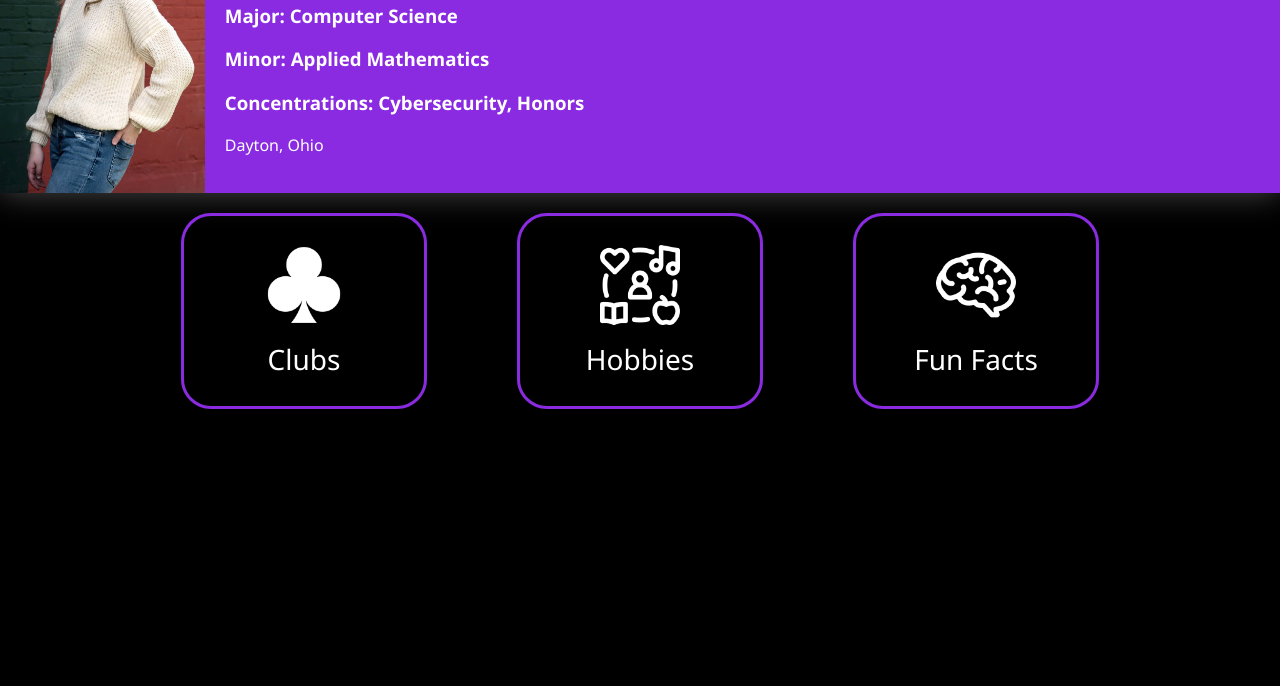
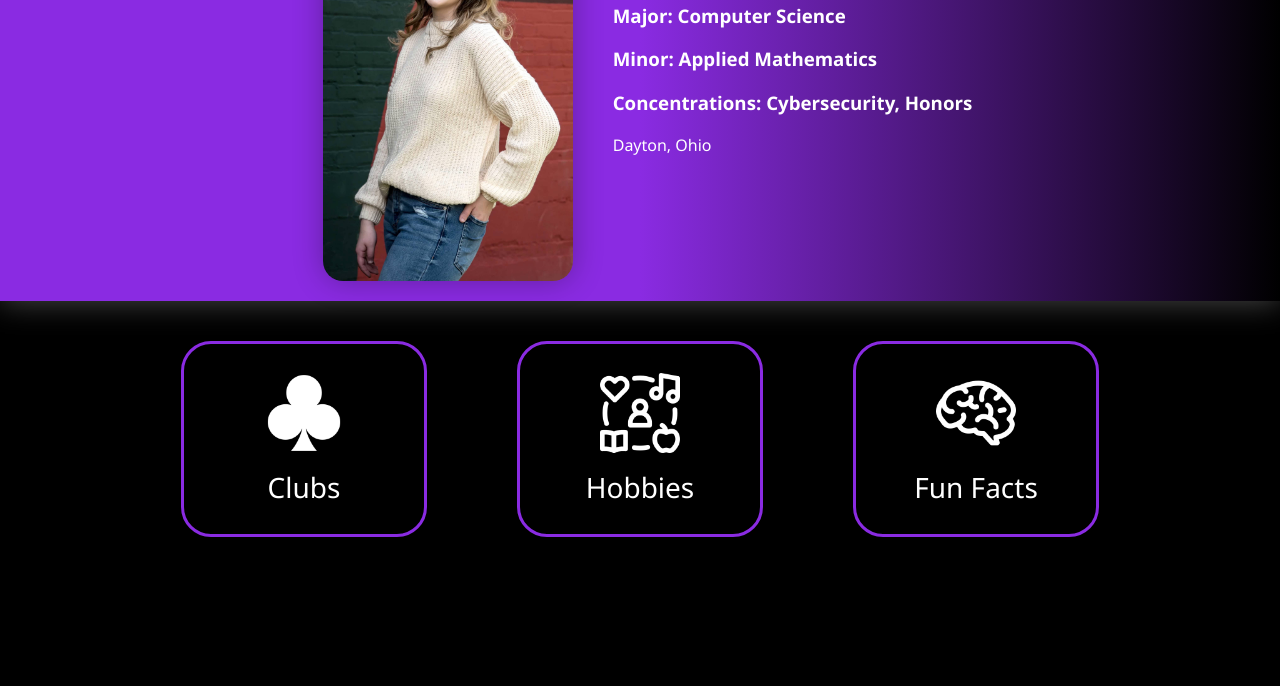
Before and after one commit to macy-august/intro_web_page, a plain HTML site: page index.html in a window 1280 px wide. Shown: the part 114-800 px from the top of the page. Drawn offline with Linux system fonts and the light colour scheme; a web font is replaced by a local one.

Commit message:
final adjustments

```diff
--- a/index.html
+++ b/index.html
@@ -7,7 +7,7 @@
 </head>
 <body>
     <div class="heading">
-        <img style="width:16%; height:16%; align-self:center;" src="images/IMG_9954.JPG" alt="Macy">
+        <img src="images/IMG_9954.JPG" alt="Macy">
         <div class="heading-words">
             <h1>Macy August</h1>
             <h3>Major: Computer Science</h3>
--- a/styles.css
+++ b/styles.css
@@ -18,6 +18,7 @@ h1 {
     font-size:50px;
     margin-bottom: 0px;
     margin-top: 25px;
+    text-shadow: 2px 2px 6px white;
 }
 
 h3 {
@@ -33,17 +34,26 @@ body {
 
 .heading {
     display:flex;
-    background-color: #8a2be2;
     margin:0;
+    margin-bottom: 20px;
     box-shadow: 0 0 30px rgba(255, 255, 255, 0.3);
+    background: linear-gradient(90deg, #8a2be2 50%, black 100%);
+    justify-content: center;
 }
 
 .heading-words {
-    background-color: blueviolet;
     margin:5px;
     margin-left: 20px;
-    color: white;
+    color: black;
     font-size: 16px;
+}
+
+.heading img {
+    margin: 20px;
+    border-radius: 20px;
+    width:250px;
+    align-self:center;
+    box-shadow: 0 0 30px rgba(0, 0, 0, 0.3);
 }
 
 .content {
```
